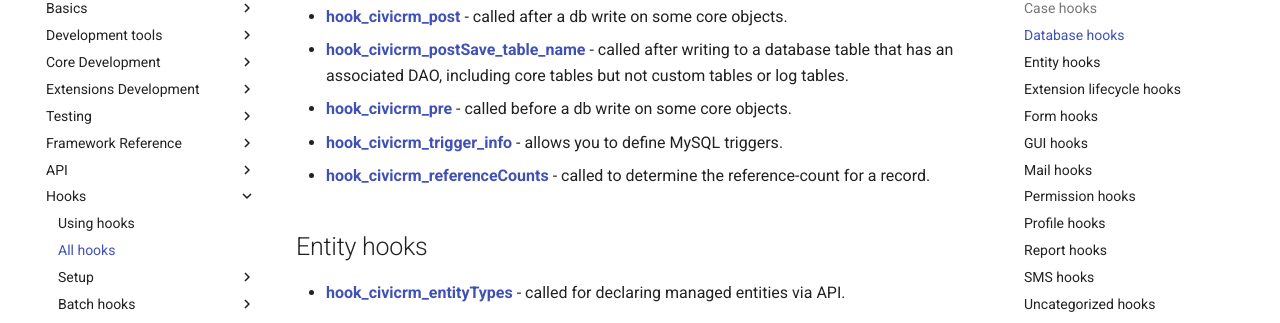
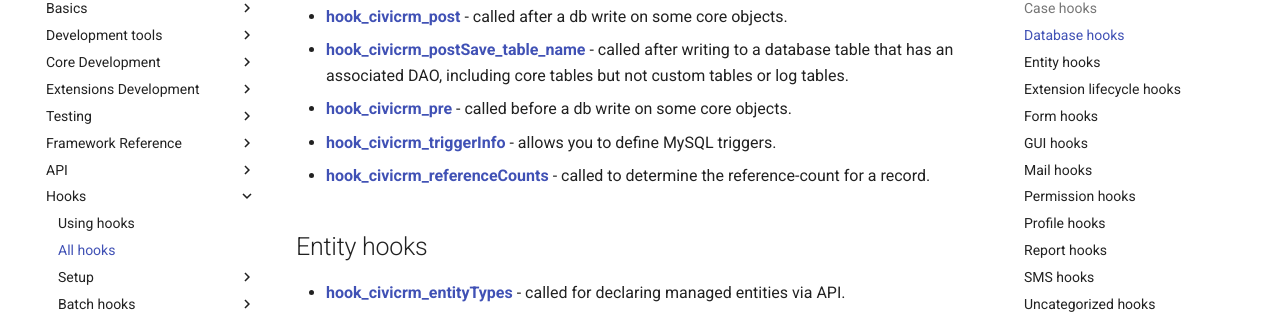
Before and after one commit to civicrm/civicrm-dev-docs, an MkDocs documentation site: the page built from docs/hooks/list.md, in a window 1280 px wide and 900 px high, scrolled down 770 px. Shown: the part 127-450 px from the top of the window. Built offline with MkDocs 1.6.1 and Material for MkDocs 9.7.7, drawn with Linux system fonts in a browser that asks for light colours; comment, search, counter and statistics services are not loaded; old or Windows-style settings are respelled for this version of MkDocs.

Commit message:
Regenerate hooks summary page
Run the following command to do so:
./bin/hook-summary.py

```diff
--- a/docs/hooks/list.md
+++ b/docs/hooks/list.md
@@ -32,7 +32,7 @@
 * **[hook_civicrm_post](/hooks/hook_civicrm_post.md)** - called after a db write on some core objects.
 * **[hook_civicrm_postSave_table_name](/hooks/hook_civicrm_postSave_table_name.md)** - called after writing to a database table that has an associated DAO, including core tables but not custom tables or log tables.
 * **[hook_civicrm_pre](/hooks/hook_civicrm_pre.md)** - called before a db write on some core objects.
-* **[hook_civicrm_trigger_info](/hooks/hook_civicrm_trigger_info.md)** - allows you to define MySQL triggers.
+* **[hook_civicrm_triggerInfo](/hooks/hook_civicrm_triggerInfo.md)** - allows you to define MySQL triggers.
 * **[hook_civicrm_referenceCounts](/hooks/hook_civicrm_referenceCounts.md)** - called to determine the reference-count for a record.
 
 ## Entity hooks
```
